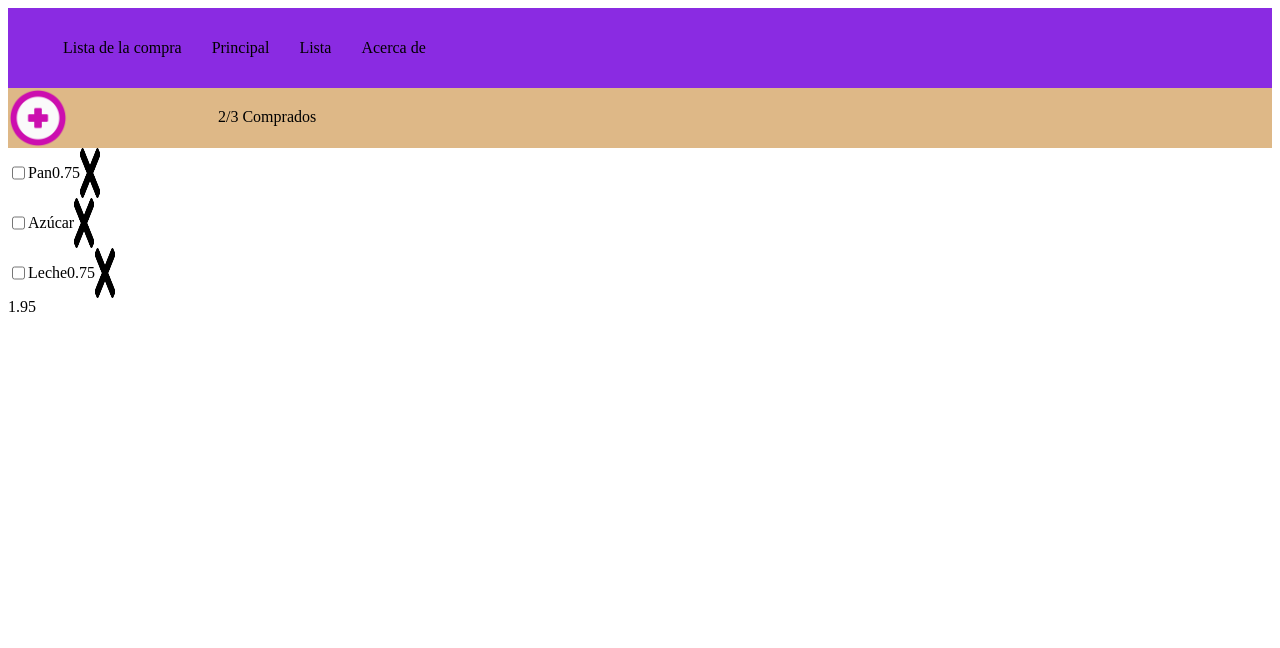
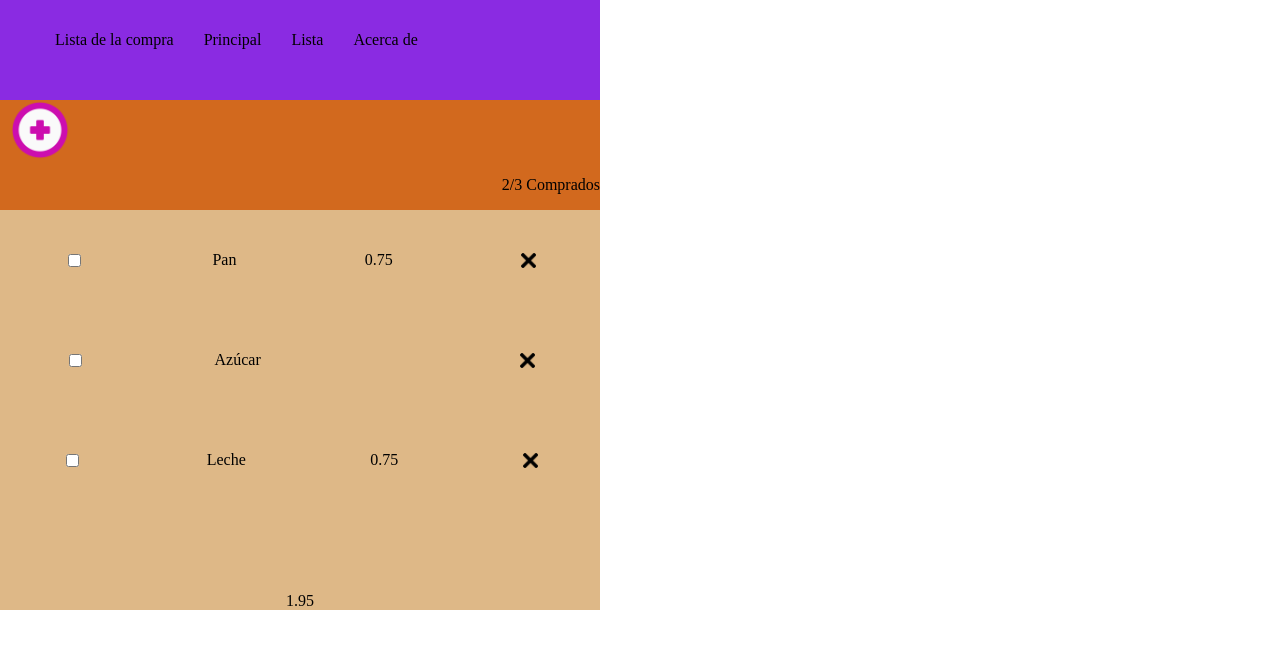
Before and after one commit to jbokyes/202301-W1CH3-Joaquin-Bezanilla-, a website: page index.html in a window 1280 px wide. Drawn offline with Linux system fonts and the light colour scheme.

Commit message:
add css changes

```diff
--- a/css/style.css
+++ b/css/style.css
@@ -1,9 +1,29 @@
 * {
   box-sizing: border-box;
 }
+body {
+  position: fixed;
+}
+header {
+  margin: auto;
+  padding: auto;
+}
+body {
+  margin: 0;
+  padding: 0;
+}
+ul {
+  list-style-type: none;
+}
 
-header img {
+header nav {
+  height: 100px;
+}
+header section img {
   width: 60px;
+  display: block;
+  margin-top: auto;
+  margin-left: 10px;
 }
 
 main img {
@@ -17,26 +37,36 @@ header nav {
 
 header li {
   float: left;
-  display: block;
-  padding: 15px;
+  display: inline-block;
+  padding: 15px 15px 0 15px;
   text-align: right;
 }
 
 header section {
-  background-color: burlywood;
-  display: flex;
+  background-color: chocolate;
   text-align: right;
 }
 
 header p {
-  margin: 20px 70px 0 150px;
+  text-align: right;
+  display: inline-flex;
+}
+main {
+  background-color: burlywood;
+}
+main div {
+  width: 600px;
+  height: 100px;
+  display: flex;
+  align-items: center;
+  justify-content: space-around;
+}
+main img {
+  height: 15px;
+  width: 15px;
 }
 
-main div {
-  display: flex;
+div:last-child {
+  display: inline-flex;
+  align-items: flex-end;
 }
-
-main img {
-  display: block;
-  margin-right: 20px;
-}
```
